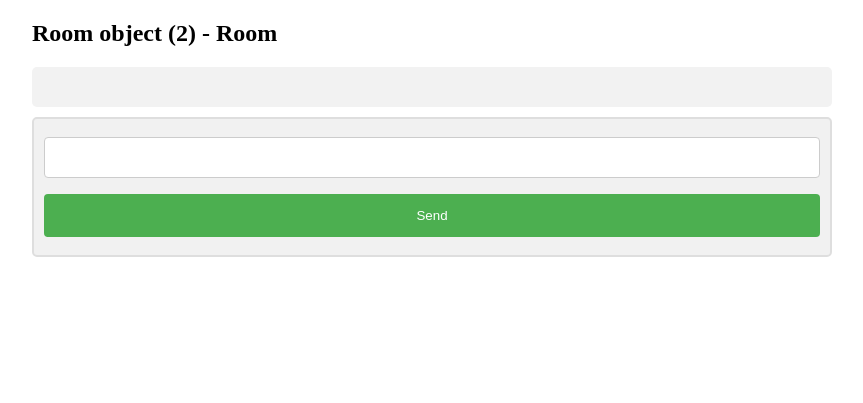
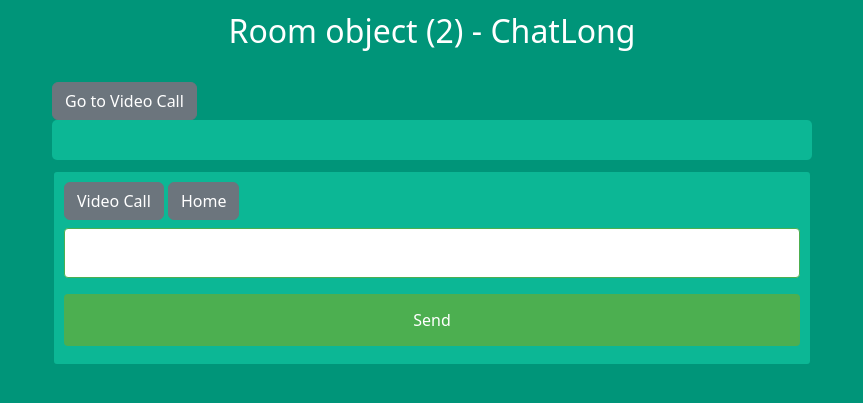
Before and after one commit to martian58/chat-app, a Django app: template templates/room.html in a window 1280 px wide. Shown: the top 403 px of the page, without its empty margins (208-1071 px from the left). Run offline with Django 4.2, Linux system fonts and the light colour scheme; the template is opened without the code that fills it: values that come from a table or form of the project are taken from there, others are empty; data comes from the database, SQL or seed files in the repository; both versions use the stored data as it was after the commit; some libraries are stand-ins or nearby versions.

Commit message:
some styles

```diff
--- a/templates/room.html
+++ b/templates/room.html
@@ -2,25 +2,29 @@
 <html>
 <head>
 <meta name="viewport" content="width=device-width, initial-scale=1">
+<link href="https://cdn.jsdelivr.net/npm/bootstrap@5.3.2/dist/css/bootstrap.min.css" rel="stylesheet" integrity="sha384-T3c6CoIi6uLrA9TneNEoa7RxnatzjcDSCmG1MXxSR1GAsXEV/Dwwykc2MPK8M2HN" crossorigin="anonymous">
 <style>
 body {
+  background-color: #009579;
   margin: 0 auto;
   max-width: 800px;
   padding: 0 20px;
 }
 
 .container {
-  border: 2px solid #dedede;
-  background-color: #f1f1f1;
+  border: 2px solid #009579;
+  background-color: #0cb795;
   border-radius: 5px;
   padding: 10px;
   margin: 10px 0;
 }
 
 .darker {
-  border-color: #ccc;
-  background-color: #ddd;
+  border-color: #31cebc;
+  background-color: #f5f5dc;
+  color: rgb(13, 2, 2);
 }
+
 
 .container::after {
   content: "";
@@ -51,12 +55,21 @@
   float: left;
   color: #999;
 }
+#display {
+  background-color: #0cb795; /* Light gray background */
+  color: #333; /* Dark gray text color for contrast */
+}
+
 </style>
 <script   src="https://code.jquery.com/jquery-3.1.1.min.js"   integrity="sha256-hVVnYaiADRTO2PzUGmuLJr8BLUSjGIZsDYGmIJLv2b8="   crossorigin="anonymous"></script>
 </head>
 <body>
+<h2 style="color: white; text-align: center; margin-top: 12px;">{{room}} - ChatLong</h2>
+<br>
+<a href="https://fuad1234.pythonanywhere.com", target="_blank"><button class="btn btn-secondary" type="button">Go to Video Call</button></a>
+<br>
 
-<h2>{{room}} - Room</h2>
+<button id="scrollBtn" class="btn btn-secondary" onclick="scrollToBottom()">Scroll Down</button>
 
 <div id="display">
 
@@ -99,7 +112,7 @@
     padding: 12px 20px;
     margin: 8px 0;
     display: inline-block;
-    border: 1px solid #ccc;
+    border: 1px solid #4CAF50;
     border-radius: 4px;
     box-sizing: border-box;
     }
@@ -124,7 +137,28 @@
     background-color: #f2f2f2;
     padding: 20px;
     }
+        /* Style for the button */
+      #scrollBtn {
+          display: none;
+          position: fixed;
+          top: 20px; /* Adjust the top value to change the distance from the top */
+          right: 20px;
+          background-color: #056b58;
+          color: #fff;
+          border: none;
+          padding: 10px 20px;
+          cursor: pointer;
+          border-radius: 5px;
+      }
+       /* Style for the down arrow icon */
+      #scrollBtn::after {
+          content: '\2193'; /* Unicode arrow down character */
+          font-size: 20px;
+          margin-left: 5px;
+        }
     </style>
+    <a href="https://fuad1234.pythonanywhere.com", target="_blank"><button class="btn btn-secondary" type="button">Video Call</button></a>
+    <a href="{% url 'home' %}" ><button class="btn btn-secondary" type="button">Home</button></a>
 
     <form id="post-form">
         {% csrf_token %}
@@ -135,7 +169,7 @@
     </form>
 </div>
 
-
+<script src="https://cdn.jsdelivr.net/npm/bootstrap@5.3.2/dist/js/bootstrap.bundle.min.js" integrity="sha384-C6RzsynM9kWDrMNeT87bh95OGNyZPhcTNXj1NW7RuBCsyN/o0jlpcV8Qyq46cDfL" crossorigin="anonymous"></script>
 </body>
 
 <script type="text/javascript">
@@ -157,6 +191,22 @@
     });
     document.getElementById('message').value = ''
   });
+// JavaScript function to scroll the page to the bottom
+function scrollToBottom() {
+    window.scrollTo({ top: document.body.scrollHeight, behavior: 'smooth',duration: 50 });
+}
+
+// Show/hide the scroll button based on scroll position
+window.onscroll = function () {
+    var scrollBtn = document.getElementById("scrollBtn");
+    var scrolledToBottom = (window.innerHeight + window.scrollY) >= document.body.offsetHeight;
+
+    if (scrolledToBottom) {
+        scrollBtn.style.display = "none";
+    } else {
+        scrollBtn.style.display = "block";
+    }
+};
 </script>
 
 </html>
```
Also changed, not shown: templates/home.html (+8 -2 lines), db.sqlite3.
